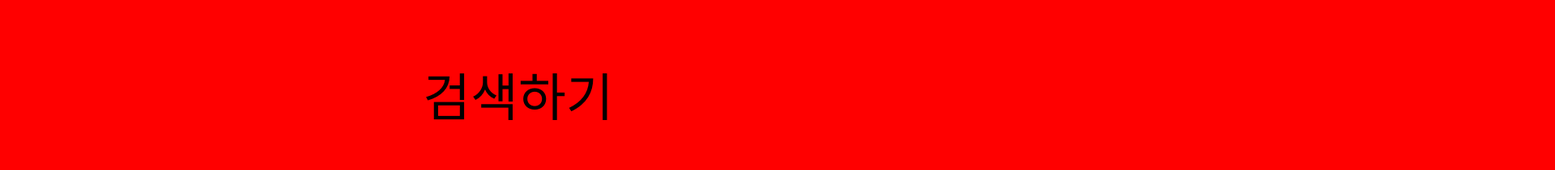
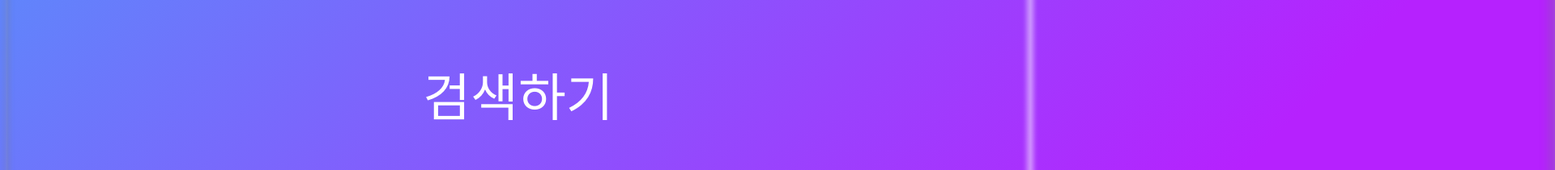
Before and after one commit to rlawuchssha/alyac, a website: page frontend/public/left.html in a window 1280 px wide. Shown: the part 292-503 px from the top of the page at 81% size, 1920 px wide, since content can reach past the window. Drawn offline with Linux system fonts and the light colour scheme.

Commit message:
시작화면 이미지 수정

```diff
--- a/frontend/public/left.html
+++ b/frontend/public/left.html
@@ -2,26 +2,55 @@
 <html lang="ko">
     <head>
         <meta charset="UTF-8" />
+		<link href="https://fonts.googleapis.com/css2?family=Lato&display=swap" rel="stylesheet">
         <title>왼쪽</title>
     </head>
 	<style>
-		body{
-			background-color: #ff0000;
+		body {
+			border: none;
+			transition: all 0.3s ease;
+			overflow: hidden;
 		}
+		body:after {
+			position: absolute;
+			content: " ";
+			z-index: -1;
+			top: 0;
+			left: 0;
+			width: 100%;
+			height: 100%;
+			background-color: #1fd1f9;
+			background-image: linear-gradient(315deg, #1fd1f9 0%, #b621fe 74%);
+			transition: all 0.3s ease;
+		}
+		body:hover {
+			background: transparent;
+			box-shadow:  4px 4px 6px 0 rgba(255,255,255,.5),
+						-4px -4px 6px 0 rgba(116, 125, 136, .2),
+						inset -4px -4px 6px 0 rgba(255,255,255,.5),
+						inset 4px 4px 6px 0 rgba(116, 125, 136, .3);
+			color: #fff;
+		}
+		body:hover:after {
+  			-webkit-transform: scale(2) rotate(180deg);
+			transform: scale(2) rotate(180deg);
+			box-shadow:  4px 4px 6px 0 rgba(255,255,255,.5),
+						-4px -4px 6px 0 rgba(116, 125, 136, .2),
+						inset -4px -4px 6px 0 rgba(255,255,255,.5),
+						inset 4px 4px 6px 0 rgba(116, 125, 136, .3);
+		}
+
 		.wrapper{
 			display: flex;
 			justify-content: center;
 			align-items: center;
 			min-height: 100vh;
 		}
-		.content{
-			font-family: system-ui, serif;
-			font-size: 4em;
-		}
+
 	</style>
     <body onclick="move()">
 		<div class="wrapper">
-			<div class="content">검색하기</div>
+			<div class="content" style="font-family: Andale Mono, monospace; color:#fff; font-size: 4em;"> 검색하기</div>
 		</div>
     </body>
 	<script>
```
Also changed, not shown: frontend/public/index.html (+3 -3 lines), index.html (+3 -3 lines), left.html (+36 -7 lines).
